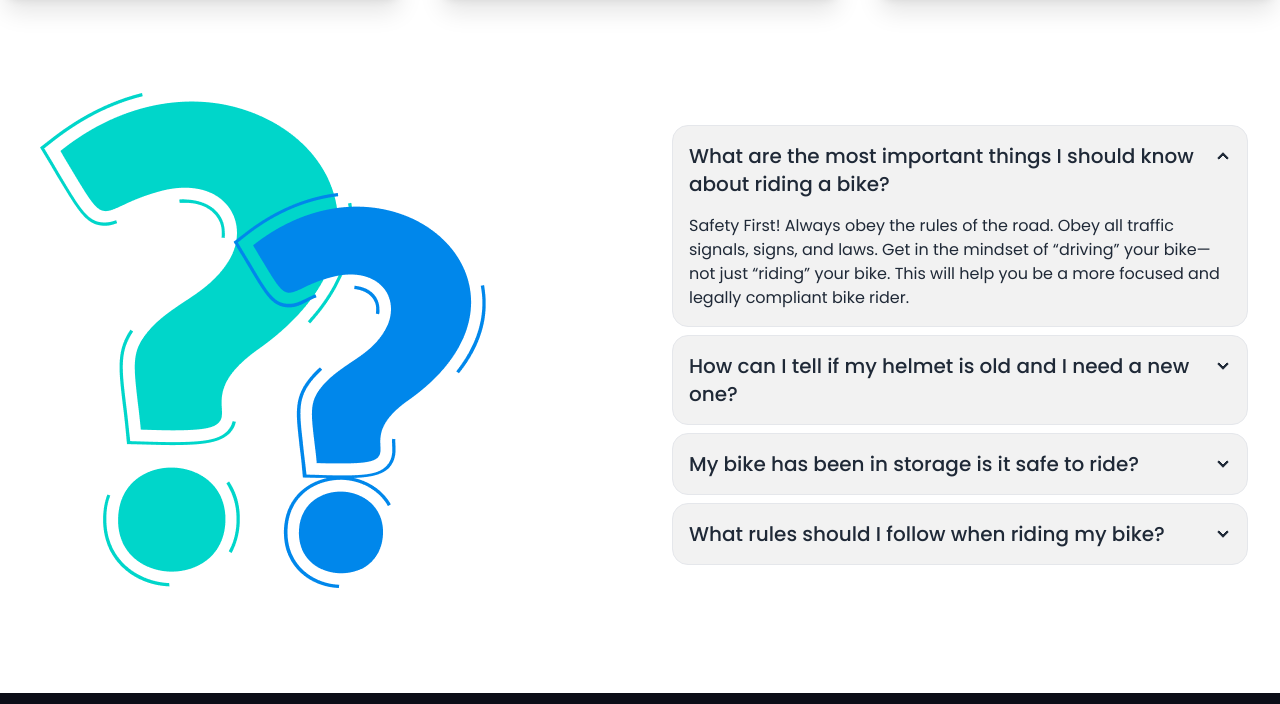
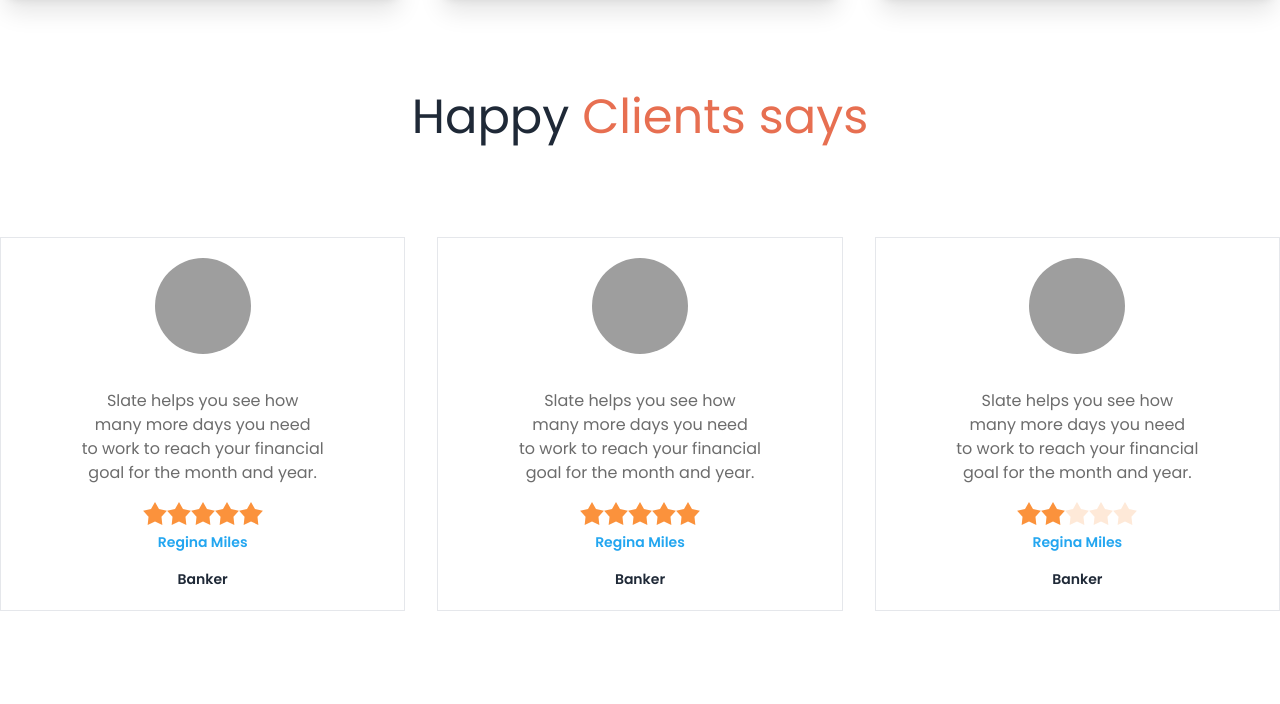
Before and after one commit to ratulislam46/bike-zone, a plain HTML site: page index.html in a window 1280 px wide. Shown: the part 2069-2773 px from the top of the page. Drawn offline with nearby package versions, Linux system fonts and the light colour scheme; grey boxes are pictures that could not be loaded; files whose address does not match are found by name.

Commit message:
done this website

```diff
--- a/index.html
+++ b/index.html
@@ -237,7 +237,85 @@
             </div>
           </section>
           <!-- happy clients says -->
-
+           <h1 class="text-5xl text-center mb-24">Happy <span class="text-[#E76F51]">Clients says</span></h1>
+           <!-- client say cond container -->
+            <div class="grid grid-cols-1 md:grid-cols-2 lg:grid-cols-3 gap-8">
+              <!-- card 1 -->
+               <div class="border py-5 text-center">
+                <div class="avatar">
+                  <div class="w-24 rounded-full">
+                    <img src="https://img.daisyui.com/images/stock/photo-1534528741775-53994a69daeb.webp" />
+                  </div>
+                </div>
+                <p class="text-[#6C6C6C] pt-7 pb-4">Slate helps you see how <br>
+                  many more days you need <br>
+                  to work to reach your financial <br>
+                  goal for the month and year.</p>
+                  <div class="rating">
+                    <input type="radio" name="rating-2" class="mask mask-star-2 bg-orange-400" />
+                    <input
+                      type="radio"
+                      name="rating-2"
+                      class="mask mask-star-2 bg-orange-400"
+                      checked="checked" />
+                    <input type="radio" name="rating-2" class="mask mask-star-2 bg-orange-400" />
+                    <input type="radio" name="rating-2" class="mask mask-star-2 bg-orange-400" />
+                    <input type="radio" name="rating-2" class="mask mask-star-2 bg-orange-400" />
+                  </div>
+                  <h4 class=" text-[#23A6F0] text-[14px] font-semibold mb-4">Regina Miles</h4>
+                  <h4 class="text-[14px] font-semibold">Banker</h4>
+               </div>
+              <!-- card 2 -->
+               <div class="border py-5 text-center">
+                <div class="avatar">
+                  <div class="w-24 rounded-full">
+                    <img src="https://img.daisyui.com/images/stock/photo-1534528741775-53994a69daeb.webp" />
+                  </div>
+                </div>
+                <p class="text-[#6C6C6C] pt-7 pb-4">Slate helps you see how <br>
+                  many more days you need <br>
+                  to work to reach your financial <br>
+                  goal for the month and year.</p>
+                  <div class="rating">
+                    <input type="radio" name="rating-2" class="mask mask-star-2 bg-orange-400" />
+                    <input
+                      type="radio"
+                      name="rating-2"
+                      class="mask mask-star-2 bg-orange-400"
+                      checked="checked" />
+                    <input type="radio" name="rating-2" class="mask mask-star-2 bg-orange-400" />
+                    <input type="radio" name="rating-2" class="mask mask-star-2 bg-orange-400" />
+                    <input type="radio" name="rating-2" class="mask mask-star-2 bg-orange-400" />
+                  </div>
+                  <h4 class=" text-[#23A6F0] text-[14px] font-semibold mb-4">Regina Miles</h4>
+                  <h4 class="text-[14px] font-semibold">Banker</h4>
+               </div>
+              <!-- card 3 -->
+               <div class="border py-5 text-center">
+                <div class="avatar">
+                  <div class="w-24 rounded-full">
+                    <img src="https://img.daisyui.com/images/stock/photo-1534528741775-53994a69daeb.webp" />
+                  </div>
+                </div>
+                <p class="text-[#6C6C6C] pt-7 pb-4">Slate helps you see how <br>
+                  many more days you need <br>
+                  to work to reach your financial <br>
+                  goal for the month and year.</p>
+                  <div class="rating">
+                    <input type="radio" name="rating-2" class="mask mask-star-2 bg-orange-400" />
+                    <input
+                      type="radio"
+                      name="rating-2"
+                      class="mask mask-star-2 bg-orange-400"
+                      checked="checked" />
+                    <input type="radio" name="rating-2" class="mask mask-star-2 bg-orange-400" />
+                    <input type="radio" name="rating-2" class="mask mask-star-2 bg-orange-400" />
+                    <input type="radio" name="rating-2" class="mask mask-star-2 bg-orange-400" />
+                  </div>
+                  <h4 class=" text-[#23A6F0] text-[14px] font-semibold mb-4">Regina Miles</h4>
+                  <h4 class="text-[14px] font-semibold">Banker</h4>
+               </div>
+            </div>
           <!-- frequently asked questions section -->
            <section class="my-24">
             <div class="">
@@ -289,7 +367,7 @@
            </section>
     </main>
     <!-- footer section -->
-     <footer class="flex justify-center bg-[#0B0D17] ">
+     <footer class="flex justify-center bg-[#0B0D17]">
       <div class=" justify-between grid grid-cols-1 lg:grid-cols-2  text-gray-300 p-14">
         <!-- text side -->
          <div class="space-y-5">
```
